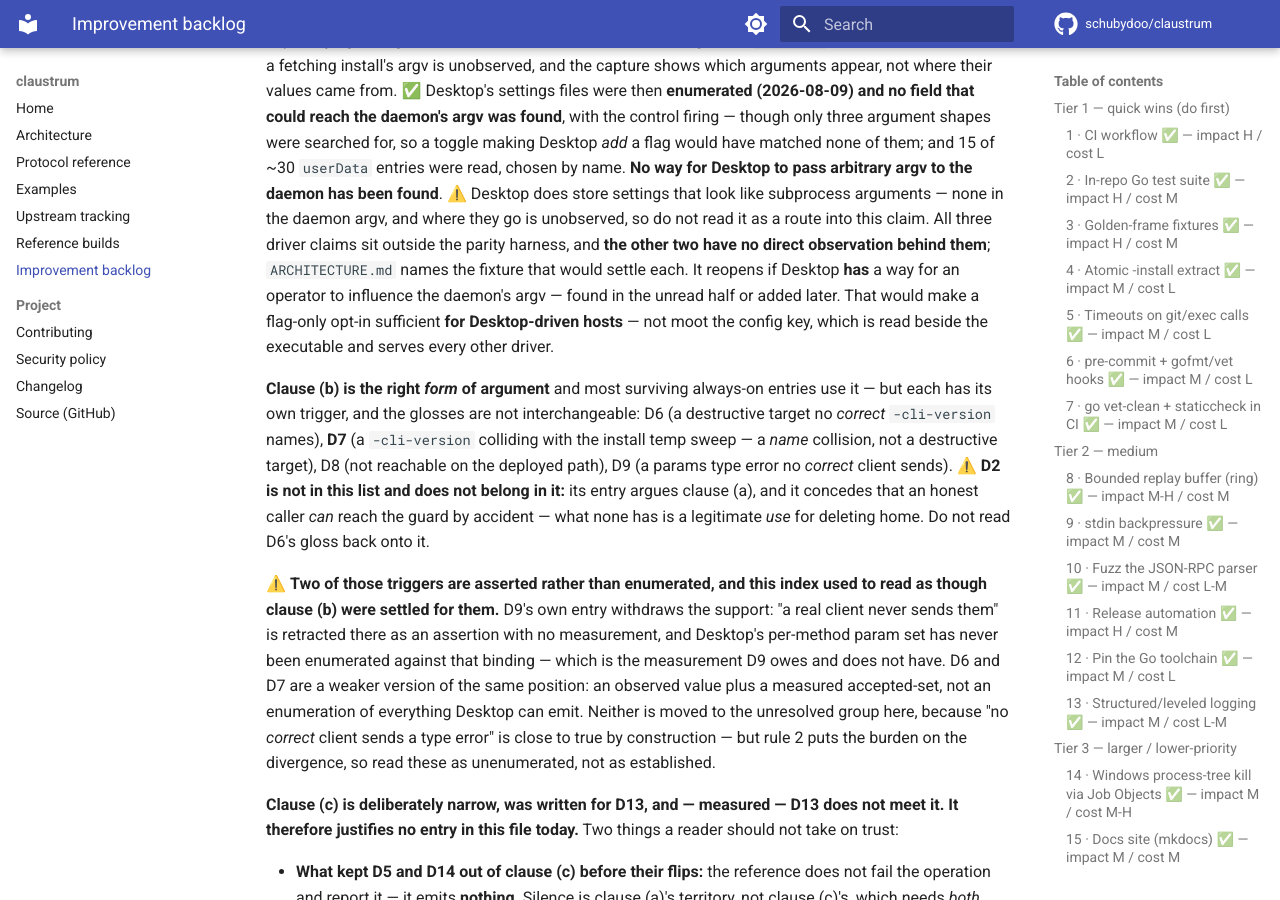
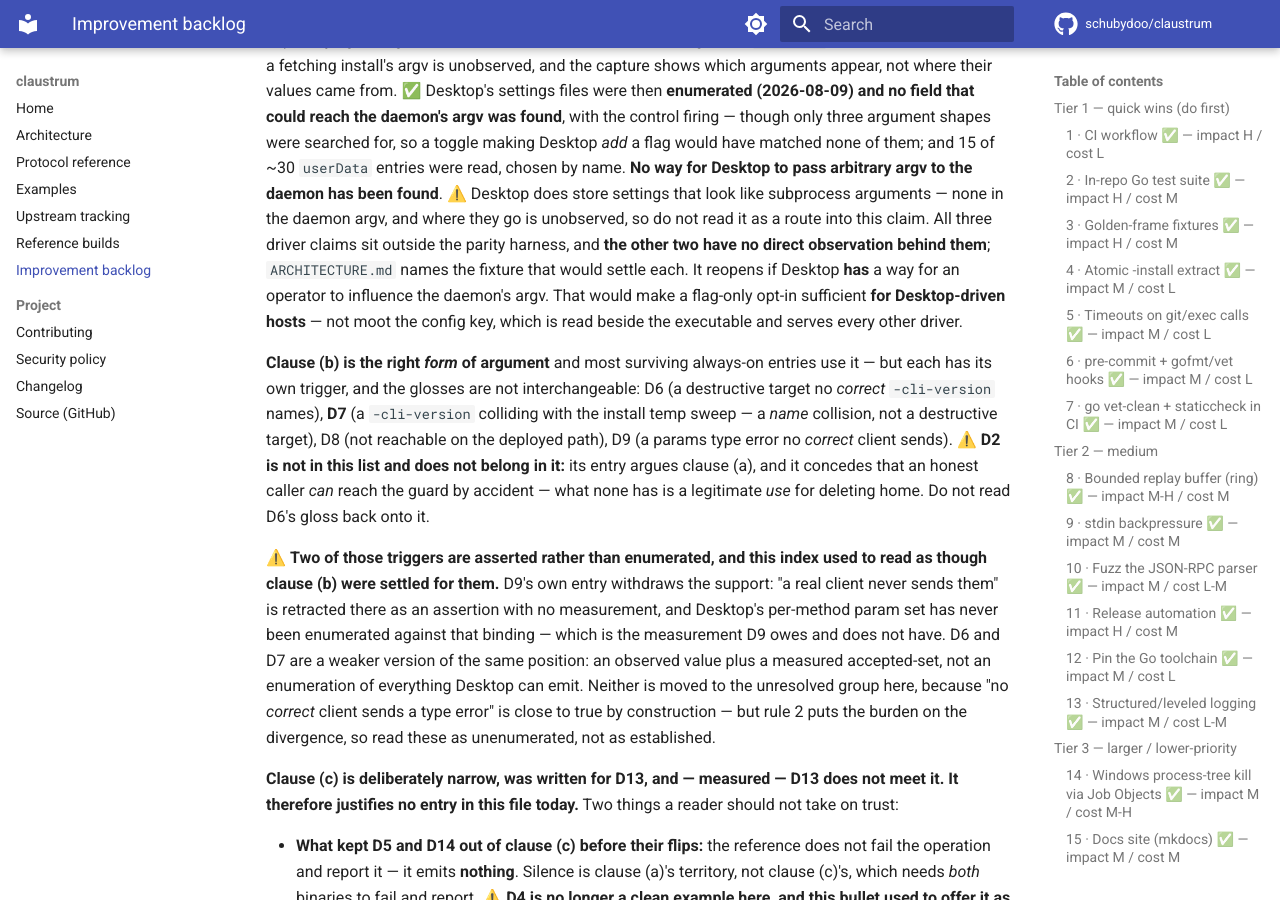
Before and after one commit to schubydoo/claustrum, an MkDocs documentation site: the page built from docs/IMPROVEMENTS.md, in a window 1280 px wide and 900 px high, scrolled down 11476 px. Built offline with MkDocs 1.6.1 and Material for MkDocs 9.7.7, drawn with Linux system fonts in a browser that asks for light colours; comment, search, counter and statistics services are not loaded.

Commit message:
docs: cut the surviving two-item gloss from the trigger
The verb fix landed in both canonical trigger statements; the gloss that
narrowed it — "found in the unread half or added later" — was deleted from
ARCHITECTURE and left in IMPROVEMENTS, nine lines under the shape restriction
that refutes it. "Has" already covers found-today, found-later, and found in a
shape nobody searched for, so the enumeration could only narrow it.

Co-Authored-By: Claude Opus 5 <noreply@anthropic.com>

```diff
--- a/docs/IMPROVEMENTS.md
+++ b/docs/IMPROVEMENTS.md
@@ -543,8 +543,8 @@ and where they go is unobserved, so do not read it as a route into this claim.
 All three driver claims sit outside the parity harness, and **the other two have no
 direct observation behind them**; `ARCHITECTURE.md` names the fixture that would
 settle each. It reopens if Desktop **has** a way for an operator to influence
-the daemon's argv — found in the unread half or added later. That would make a
-flag-only opt-in sufficient **for Desktop-driven
+the daemon's argv. That would make a flag-only opt-in sufficient **for
+Desktop-driven
 hosts** — not moot the config key, which is read beside the executable and serves
 every other driver.
 
```
